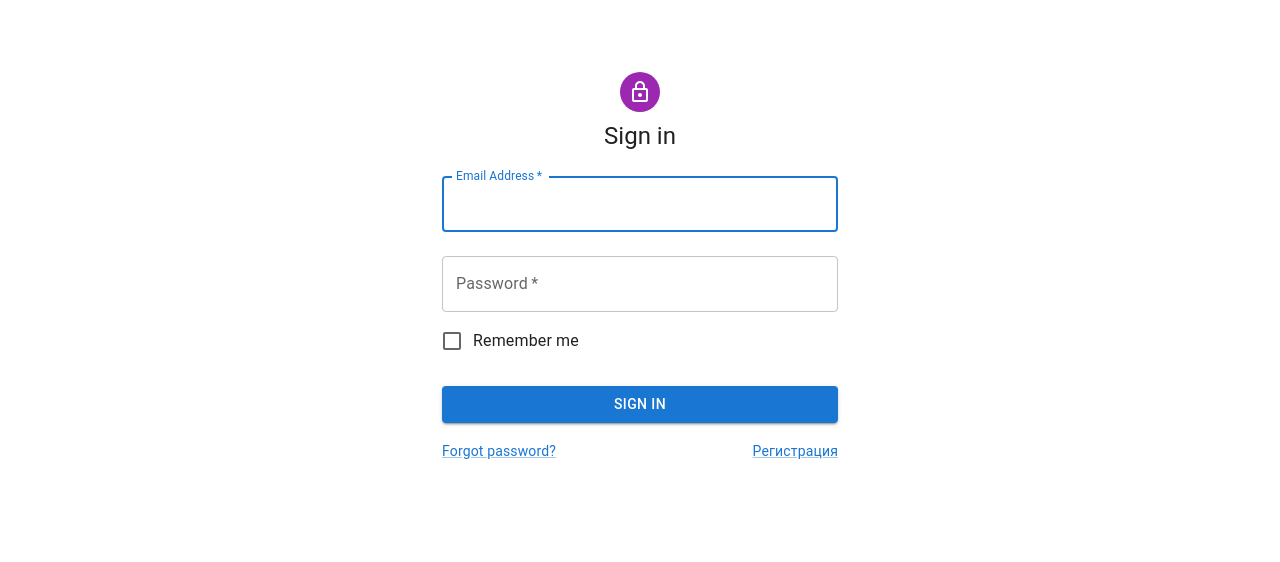
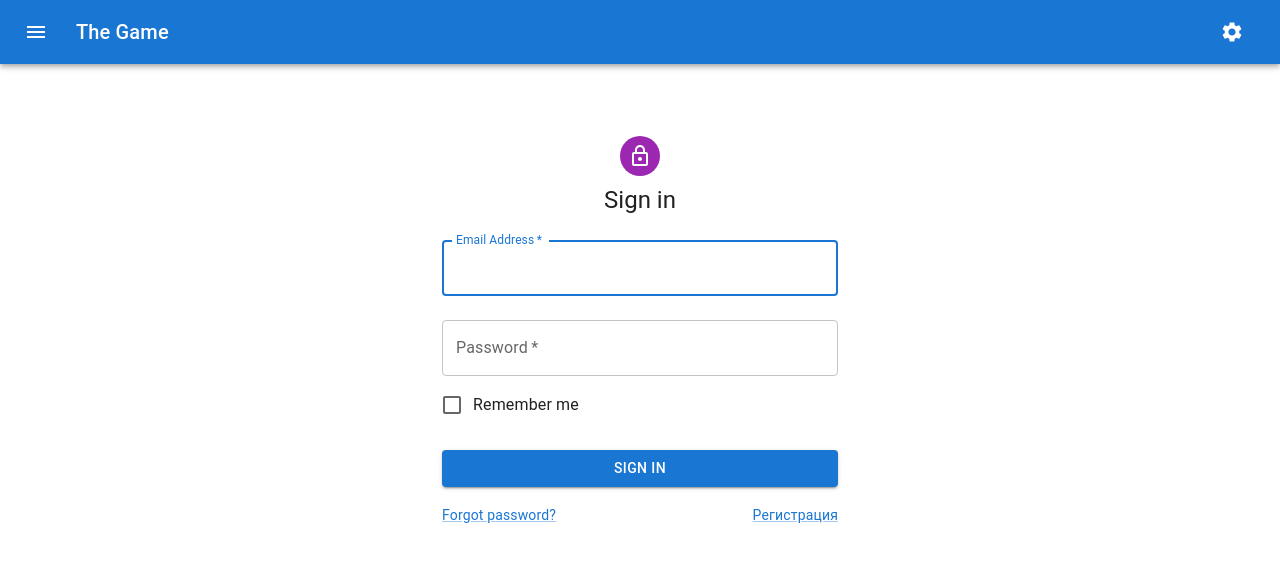
Before and after one commit to VladislavKon/Gamification, a React (Create React App) app in the folder ClientApp/: page /signin in a window 1280 px wide. Shown: the top 562 px of the page. Built offline with nearby package versions, Linux system fonts and the light colour scheme; no server answers.

Commit message:
feat: add navigation menu

```diff
--- a/ClientApp/src/App.tsx
+++ b/ClientApp/src/App.tsx
@@ -12,6 +12,9 @@ import { useAppDispatch, useAppSelector } from "./app/hooks";
 import { userOkFetch } from "./auth/authSlice";
 import Quiz from "./quiz/Quiz";
 import Lobby from "./lobby/Lobby";
+import Home from "./components/Home";
+import Navigation from "./components/Navigation";
+import Help from "./components/Help";
 
 const App = () => {
     const history = createBrowserHistory();
@@ -20,8 +23,13 @@ const App = () => {
         const dispatch = useAppDispatch();
         dispatch(userOkFetch());
     // }
-    return (
-        <Router history={history}>
+    return (<>
+    <Router history={history}>
+        <Navigation/>
+
+            <Route exact path="/" component={Home} />
+            <Route  path="/nav" component={Navigation} />
+            <Route  path="/help" component={Help} />
             <Route path='/signin' component={SignIn} />
             <Route path='/signup' component={SignUp} />
             <Route path='/lobby' component={Lobby} />
@@ -29,6 +37,7 @@ const App = () => {
             <PrivateRoute path='/game' component={Temp} />
             <PrivateRoute path='/game2' component={Temp2} />
         </Router>
+        </>
     );
 }
 
--- a/ClientApp/src/app/hooks.ts
+++ b/ClientApp/src/app/hooks.ts
@@ -1,5 +1,5 @@
 import { TypedUseSelectorHook, useDispatch, useSelector } from 'react-redux'
 import { RootState, AppDispatch } from './store'
 
-export const useAppDispatch = () => useDispatch<AppDispatch>();
-export const useAppSelector: TypedUseSelectorHook<RootState> = useSelector;
+export const useAppDispatch = () => useDispatch<AppDispatch>(); // функция меняет текущее состояние.
+export const useAppSelector: TypedUseSelectorHook<RootState> = useSelector; // Получение текущего состояния приложения (от редакса)
--- a/ClientApp/src/app/store.ts
+++ b/ClientApp/src/app/store.ts
@@ -3,9 +3,9 @@ import { configureStore } from '@reduxjs/toolkit'
 
 export const store = configureStore({
     reducer:{
-        auth: authSlice.reducer
+        auth: authSlice.reducer // все состояния проложения тут
     }
 });
 
-export type RootState = ReturnType<typeof store.getState>;
+export type RootState = ReturnType<typeof store.getState>;// возвращает все состояния приложения
 export type AppDispatch = typeof store.dispatch;
--- a/ClientApp/src/auth/SignIn.tsx
+++ b/ClientApp/src/auth/SignIn.tsx
@@ -26,7 +26,7 @@ export default function SignIn() {
   const [redirectToReferrer, setRedirectToReferrer] = React.useState(false)
 
   if (redirectToReferrer === true) {
-    return <Redirect to='/game' />
+    return <Redirect to='/quiz' />
   }
 
   const handleSubmit = async (event: React.FormEvent<HTMLFormElement>) => {
@@ -62,7 +62,7 @@ export default function SignIn() {
   return (
     <ThemeProvider theme={theme}>
       <Container component="main" maxWidth="xs">
-        <CssBaseline />
+      <CssBaseline />
         <Box
           sx={{
             marginTop: 8,
--- /dev/null
+++ b/ClientApp/src/components/Help.tsx
@@ -0,0 +1,7 @@
+import React from "react";
+
+export default function Help() {
+    return(
+        <div>Тут могла быть ваша реклама</div>
+    )
+}
--- /dev/null
+++ b/ClientApp/src/components/Home.tsx
@@ -0,0 +1,9 @@
+import React from "react";
+
+export default function Home() {
+    return(
+        <div>
+            This is Home Page
+        </div>
+    )
+}
--- /dev/null
+++ b/ClientApp/src/components/Navigation.tsx
@@ -0,0 +1,100 @@
+import { AppBar, Divider, Drawer, IconButton, List, ListItem, ListItemText, Menu, MenuItem, Toolbar, Typography } from "@mui/material";
+import { Box } from "@mui/system";
+import MenuIcon from '@mui/icons-material/Menu';
+import HomeIcon from '@mui/icons-material/Home';
+import QuizIcon from '@mui/icons-material/Quiz';
+import SettingsIcon from '@mui/icons-material/Settings';
+import LogoutIcon from '@mui/icons-material/Logout';
+import HelpCenterIcon from '@mui/icons-material/HelpCenter';
+import React from "react";
+import { useState } from "react";
+import { Link } from "react-router-dom";
+
+
+export default function Navigation() {
+    const [openDrawer, setOpenDrawer] = useState(false);
+    const [anchorEl, setAnchorEl] = React.useState<null | HTMLElement>(null); // для привязки меню к кнопке
+
+    // Привязка меню настроек к текущему элементу
+    const handleMenu = (event: React.MouseEvent<HTMLElement>) => {
+        setAnchorEl(event.currentTarget);
+    };
+    // Отвязка меню настроек от элемента
+    const handleClose = () => {
+        setAnchorEl(null);
+    };
+
+    //Отображение навигационного меню сбоку
+    const toggleDrawer = (isOpen: boolean) => {
+        setOpenDrawer(isOpen)
+    }
+
+    return (
+        <Box sx={{ flexGrow: 1 }}>
+            <AppBar position="static">
+                <Toolbar>
+                    <IconButton
+                        size="large"
+                        edge="start"
+                        color="inherit"
+                        aria-label="menu"
+                        sx={{ mr: 2 }}
+                        onClick={() => toggleDrawer(true)}>
+                        <MenuIcon />
+                    </IconButton>
+                    <Typography variant="h6" component="div" sx={{ flexGrow: 1 }}>
+                        The Game
+                    </Typography>
+                    {
+                        // Пробуем меню
+                    }
+                    <div>
+                        <IconButton
+                            size="large"
+                            color="inherit"
+                            aria-controls="menu-appbar"
+                            onClick={handleMenu}
+                        >
+                            <SettingsIcon />
+                        </IconButton>
+                        <Menu
+                            id="menu-appbar"
+                            anchorEl={anchorEl}
+                            open={Boolean(anchorEl)}
+                            onClose={handleClose}
+                        >
+                            <MenuItem component={Link} to="/help" onClick={handleClose} >
+                                <HelpCenterIcon sx={{ mr: 2 }} />
+                                Справка
+                            </MenuItem>
+                            <Divider />
+                            <MenuItem  onClick={handleClose} >
+                                <LogoutIcon sx={{ mr: 2 }} />
+                                Выйти
+                            </MenuItem>
+                        </Menu>
+                    </div>
+                </Toolbar>
+            </AppBar>
+            {
+        //Не закрывается при нажатии на лист
+    }
+            <Drawer
+
+                anchor="left"
+                open={openDrawer}
+                onClose={() => toggleDrawer(false)}>
+                <List>
+                    <ListItem component={Link} to="/" onClick={() => toggleDrawer(false)} >
+                        <HomeIcon />
+                        <ListItemText primary="Home" />
+                    </ListItem>
+                    <ListItem component={Link} to="/quiz" onClick={() => toggleDrawer(false)} >
+                        <QuizIcon />
+                        <ListItemText primary="Quiz" />
+                    </ListItem>
+                </List>
+            </Drawer>
+        </Box>
+    )
+}
--- a/ClientApp/src/components/PrivateRoute.tsx
+++ b/ClientApp/src/components/PrivateRoute.tsx
@@ -8,17 +8,17 @@ const PrivateRoute: React.ComponentType<any> = ({
   component: Component,
   ...rest
 }) => {
-  const isAuthenticated = useAppSelector(state => state.auth.isAuthenticated)
+  const isAuthenticated = useAppSelector(state => state.auth.isAuthenticated) // получаем текущее состояние
   const requestProcess = useAppSelector(state => state.auth.requestSended)
 
   return (
     <Route
-      {...rest}
+      {...rest} //какое то наследование
       render={props =>
         isAuthenticated ? (
           <Component {...props} />
         ) :
-        requestProcess ? (<CircularProgress/>) :
+        requestProcess ? (<CircularProgress/>) : // меняется глобальный стейт почему то
         (
           <Redirect push to='/signin' />
         )
```
Also changed, not shown: ClientApp/src/auth/authSlice.ts (+8 -13 lines).
